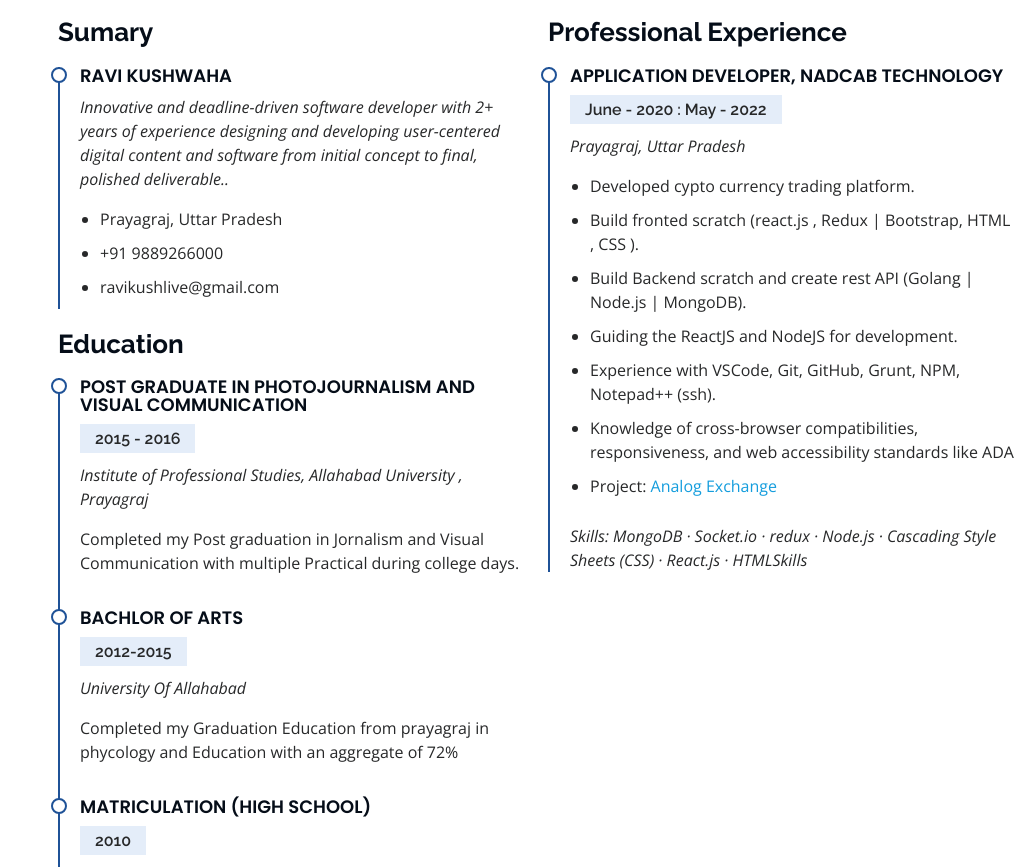
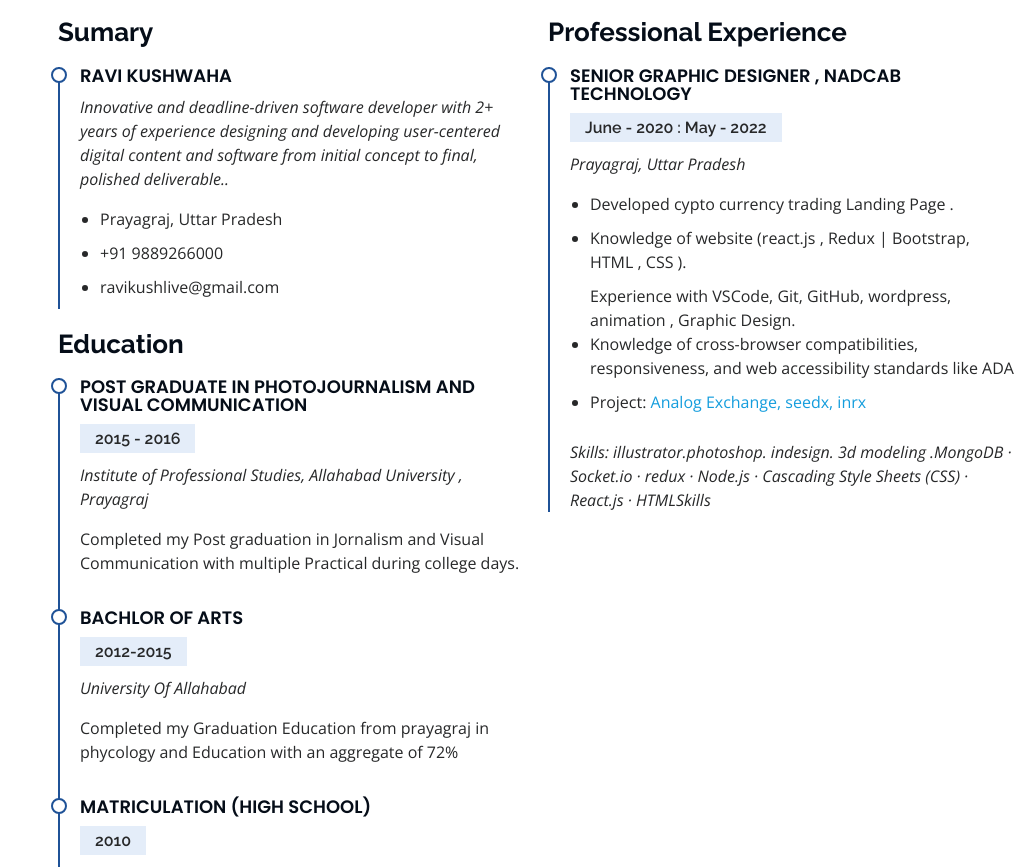
Before and after one commit to ravikushlive/Portfolio, a plain HTML site: page index.html in a window 1280 px wide. Shown: the part 2311-3178 px from the top of the page, without its empty margins (254-1280 px from the left). Drawn offline with nearby package versions, Linux system fonts and the light colour scheme.

Commit message:
Update index.html

```diff
--- a/index.html
+++ b/index.html
@@ -338,19 +338,17 @@
               <p><em>Node Js</em></p>
             </div> -->
             <div class="resume-item">
-              <h4>  APPLICATION DEVELOPER, NadCab Technology</h4>
+              <h4>  Senior Graphic Designer , NadCab Technology</h4>
               <h5>June - 2020 : May - 2022</h5>
               <p><em>Prayagraj, Uttar Pradesh</em></p>
               <ul>
-                <li>Developed cypto currency trading platform.</li>
-                <li>Build fronted scratch (react.js , Redux | Bootstrap, HTML , CSS ).</li>
-                <li>Build Backend scratch and create rest API (Golang | Node.js | MongoDB).</li>
-                <li>Guiding the ReactJS and NodeJS for development.</li>
-                <li>Experience with VSCode, Git, GitHub, Grunt, NPM, Notepad++ (ssh).</li>
+                <li>Developed cypto currency trading Landing Page .</li>
+                <li>Knowledge of website  (react.js , Redux | Bootstrap, HTML , CSS ).</li
+                <li>Experience with VSCode, Git, GitHub, wordpress, animation , Graphic Design.</li>
                 <li>Knowledge of cross-browser compatibilities, responsiveness, and web accessibility standards like ADA</li>
-                <li>Project: <a href="#">Analog Exchange</a></li>
+                <li>Project: <a href="#">Analog Exchange, seedx, inrx </a></li>
               </ul>
-              <p><em>Skills: MongoDB · Socket.io · redux · Node.js · Cascading Style Sheets (CSS) · React.js · HTMLSkills</em></p>
+              <p><em>Skills: illustrator.photoshop. indesign. 3d modeling .MongoDB · Socket.io · redux · Node.js · Cascading Style Sheets (CSS) · React.js · HTMLSkills</em></p>
             </div>
             <!-- <div class="resume-item">
               <h4> APPLICATION DEVELOPER, UCERTIFY</h4>
```
